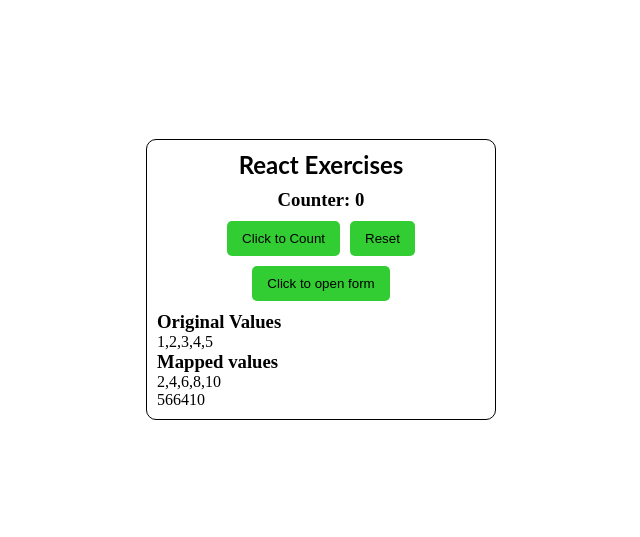
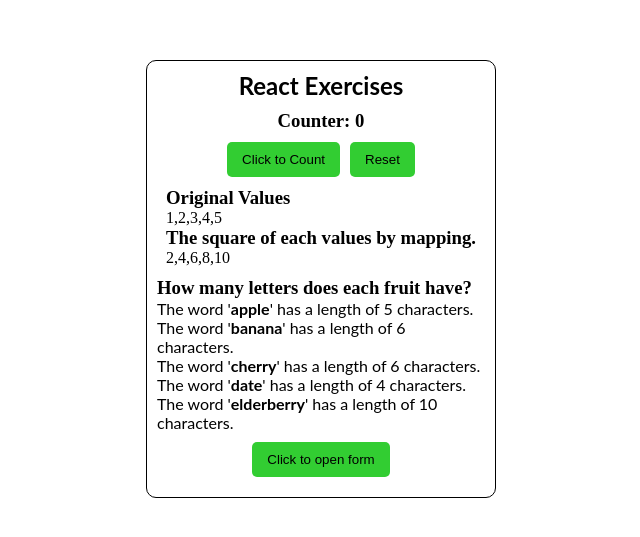
Before and after one commit to dan046/react-ts-practice-exercises, a React (Create React App) app: page / in a window 1280 px wide. Shown: the part 121-658 px from the top of the page, without its empty margins (319-959 px from the left). Built offline with nearby package versions, Linux system fonts and the light colour scheme.

Commit message:
3 files modified

```diff
--- a/App.tsx
+++ b/App.tsx
@@ -14,12 +14,16 @@
         <div className="counter__container">
           <Counter />
         </div>
+        <div className="squaredValues__container">
+          <ArrayEasy />
+        </div>
+        <div className="fruitsLength__container">
+          <FruitsLength />
+        </div>
         <div className="toggle-form__container">
           <Toggle />
         </div>
       </section>
-      <ArrayEasy />
-      <FruitsLength />
     </Card>
   );
 }
--- a/components/ArrayEasy.tsx
+++ b/components/ArrayEasy.tsx
@@ -8,7 +8,7 @@
     <div>
       <h3>Original Values</h3>
       <span>{numbers.toLocaleString()}</span>
-      <h3>Mapped values</h3>
+      <h3>The square of each values by mapping.</h3>
       <span>{squared.toLocaleString()}</span>
     </div>
   );
--- a/components/ArrayFruits.tsx
+++ b/components/ArrayFruits.tsx
@@ -2,11 +2,19 @@
 
 export default function FruitsLength() {
   const strings = ['apple', 'banana', 'cherry', 'date', 'elderberry'];
-  const stringLength = strings.map((string) => string.length);
+  const stringLength = strings.map((string, index) => (
+    <div key={index}>
+      <p>
+        The word '<strong>{string}</strong>' has a length of {string.length}{' '}
+        characters.
+      </p>
+    </div>
+  ));
 
   return (
     <div>
-      <span>{stringLength}</span>
+      <h3>How many letters does each fruit have?</h3>
+      <div>{stringLength}</div>
     </div>
   );
 }
```
